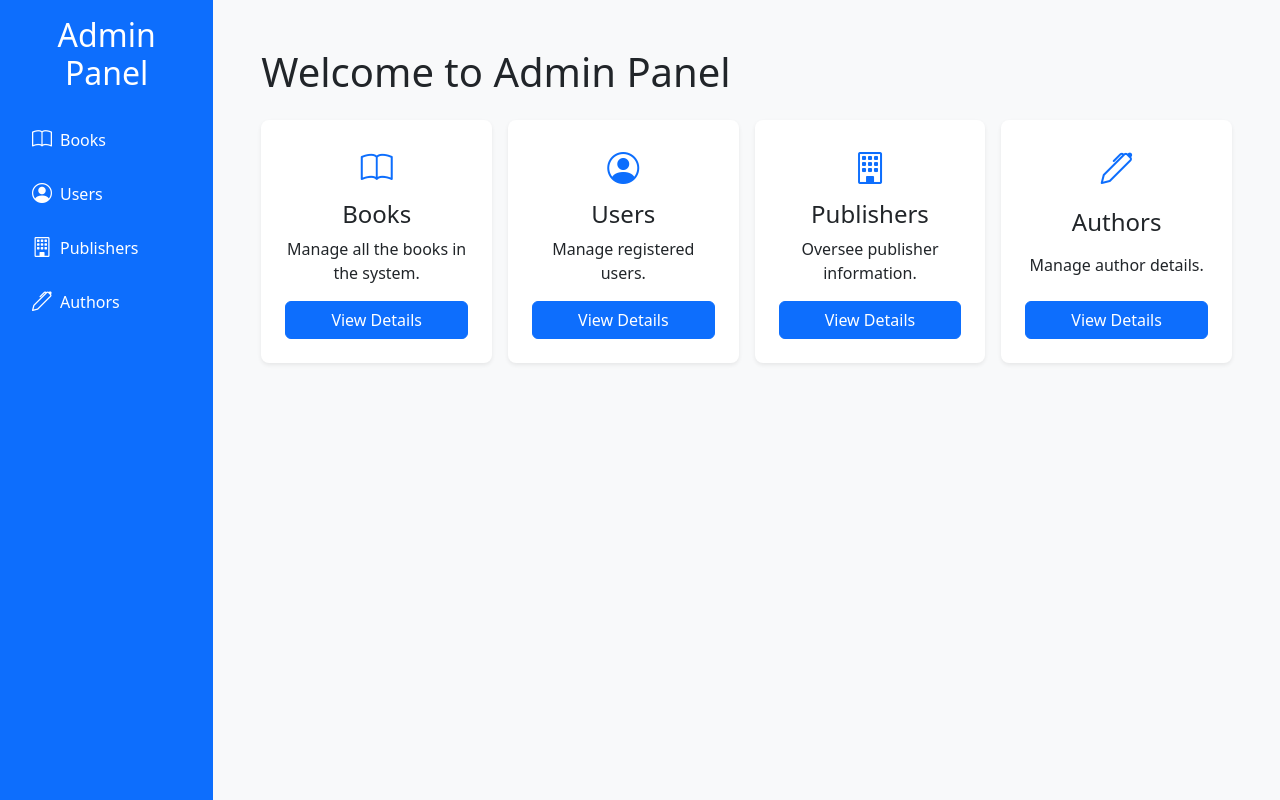
After one commit to emrebozkurt0/reader, a Flask app: page /admin in a window 1280 px wide. The commit adds this page. Run offline with Flask 3, Linux system fonts and the light colour scheme.

Commit message:
create admin panel

```diff
--- a/main/routes.py
+++ b/main/routes.py
@@ -2,5 +2,9 @@ from flask import render_template, request
 from app import app
 
 @app.route('/')
-def get_users():
-    return render_template("home.html",content="Welcome")
+def home():
+    return render_template("home.html")
+
+@app.route('/admin')
+def admin():
+    return render_template("admin.html")
--- /dev/null
+++ b/main/templates/admin.html
@@ -0,0 +1,85 @@
+{% extends "layout.html" %}
+{% block title %}Admin Panel{% endblock %}
+{% block content %}
+
+<div class="container-fluid h-100">
+  <div class="row h-100">
+    <nav class="col-12 col-lg-2 bg-primary text-white d-flex flex-column align-items-center p-3">
+      <button
+        class="btn btn-primary d-lg-none mb-3"
+        type="button"
+        data-bs-toggle="collapse"
+        data-bs-target="#sidebarMenu"
+        aria-expanded="false"
+        aria-controls="sidebarMenu"
+      >
+        Menu
+      </button>
+      <div id="sidebarMenu" class="collapse d-lg-block w-100">
+        <h2 class="text-white mb-4 text-center d-none d-lg-block">Admin Panel</h2>
+        <ul class="nav flex-column">
+          <li class="nav-item mb-2">
+            <a href="#" class="nav-link text-white d-flex align-items-center gap-2">
+              <i class="bi bi-book fs-5"></i> Books
+            </a>
+          </li>
+          <li class="nav-item mb-2">
+            <a href="#" class="nav-link text-white d-flex align-items-center gap-2">
+              <i class="bi bi-person-circle fs-5"></i> Users
+            </a>
+          </li>
+          <li class="nav-item mb-2">
+            <a href="#" class="nav-link text-white d-flex align-items-center gap-2">
+              <i class="bi bi-building fs-5"></i> Publishers
+            </a>
+          </li>
+          <li class="nav-item mb-2">
+            <a href="#" class="nav-link text-white d-flex align-items-center gap-2">
+              <i class="bi bi-pen fs-5"></i> Authors
+            </a>
+          </li>
+        </ul>
+      </div>
+    </nav>
+
+    <main class="col-12 col-lg-10 bg-light p-3 p-lg-5">
+      <h1 class="mb-4 text-center text-lg-start">Welcome to Admin Panel</h1>
+      <div class="row g-3">
+        <div class="col-12 col-sm-6 col-lg-3">
+          <div class="bg-white shadow-sm rounded-3 p-4 text-center h-100 d-flex flex-column justify-content-between">
+            <i class="bi bi-book fs-2 text-primary"></i>
+            <h4 class="mt-2">Books</h4>
+            <p>Manage all the books in the system.</p>
+            <a href="#" class="btn btn-primary w-100">View Details</a>
+          </div>
+        </div>
+        <div class="col-12 col-sm-6 col-lg-3">
+          <div class="bg-white shadow-sm rounded-3 p-4 text-center h-100 d-flex flex-column justify-content-between">
+            <i class="bi bi-person-circle fs-2 text-primary"></i>
+            <h4 class="mt-2">Users</h4>
+            <p>Manage registered users.</p>
+            <a href="#" class="btn btn-primary w-100">View Details</a>
+          </div>
+        </div>
+        <div class="col-12 col-sm-6 col-lg-3">
+          <div class="bg-white shadow-sm rounded-3 p-4 text-center h-100 d-flex flex-column justify-content-between">
+            <i class="bi bi-building fs-2 text-primary"></i>
+            <h4 class="mt-2">Publishers</h4>
+            <p>Oversee publisher information.</p>
+            <a href="#" class="btn btn-primary w-100">View Details</a>
+          </div>
+        </div>
+        <div class="col-12 col-sm-6 col-lg-3">
+          <div class="bg-white shadow-sm rounded-3 p-4 text-center h-100 d-flex flex-column justify-content-between">
+            <i class="bi bi-pen fs-2 text-primary"></i>
+            <h4 class="mt-2">Authors</h4>
+            <p>Manage author details.</p>
+            <a href="#" class="btn btn-primary w-100">View Details</a>
+          </div>
+        </div>
+      </div>
+    </main>
+  </div>
+</div>
+
+{% endblock %}
--- /dev/null
+++ b/main/templates/layout.html
@@ -0,0 +1,22 @@
+<!DOCTYPE html>
+<html lang="en">
+  <head>
+    <meta charset="UTF-8" />
+    <meta name="viewport" content="width=device-width, initial-scale=1.0" />
+    <link
+      href="https://cdn.jsdelivr.net/npm/bootstrap@5.3.3/dist/css/bootstrap.min.css"
+      rel="stylesheet"
+      integrity="sha384-QWTKZyjpPEjISv5WaRU9OFeRpok6YctnYmDr5pNlyT2bRjXh0JMhjY6hW+ALEwIH"
+      crossorigin="anonymous"
+    />
+    <link
+      href="https://cdn.jsdelivr.net/npm/bootstrap-icons/font/bootstrap-icons.css"
+      rel="stylesheet"
+    />
+    <title>{% block title %} {% endblock %}</title>
+  </head>
+  <body class="vh-100">
+    {%block content%}{% endblock %}
+    <script src="https://cdn.jsdelivr.net/npm/bootstrap@5.3.3/dist/js/bootstrap.bundle.min.js"></script>
+  </body>
+</html>
```
Also changed, not shown: main/templates/home.html (+7 -11 lines).
